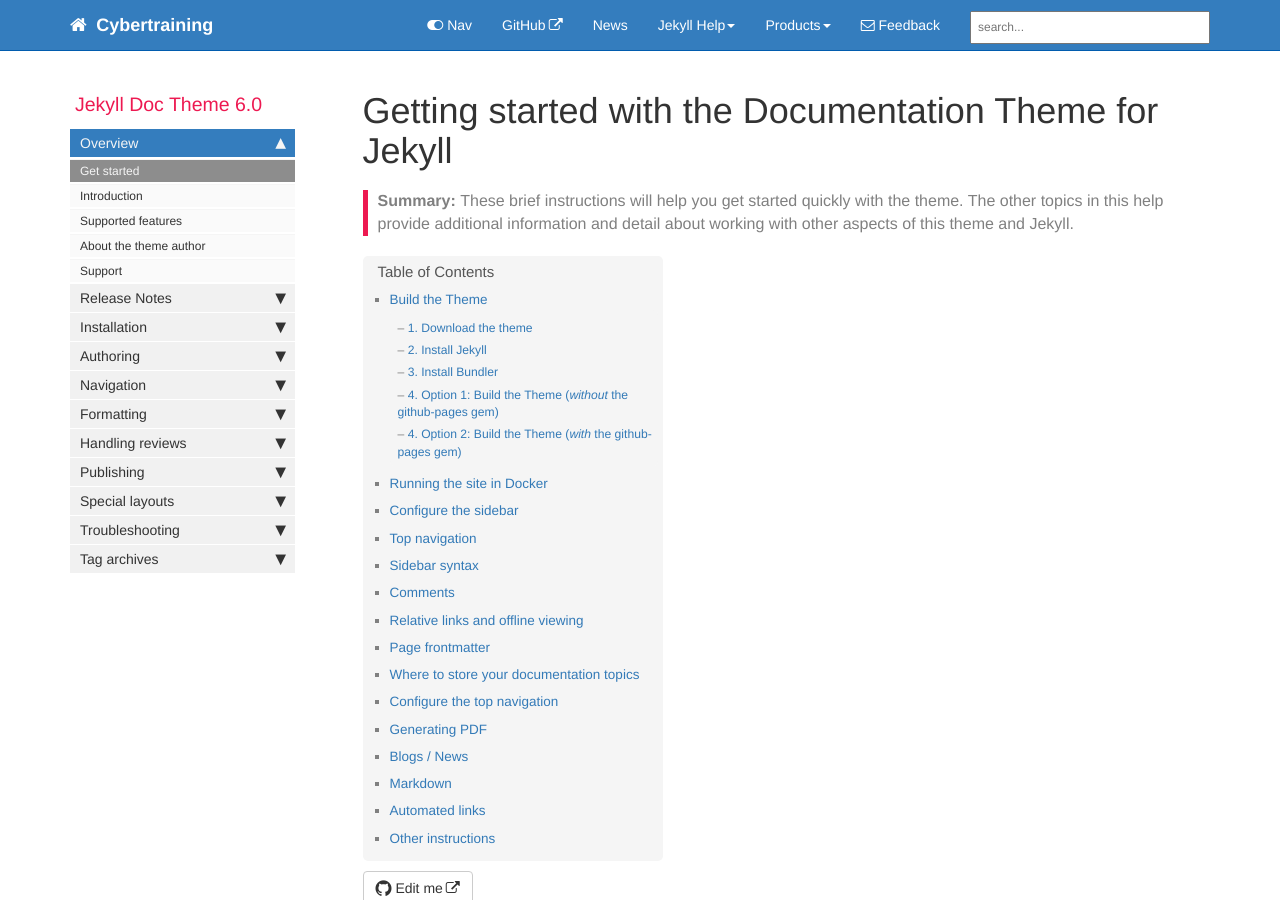
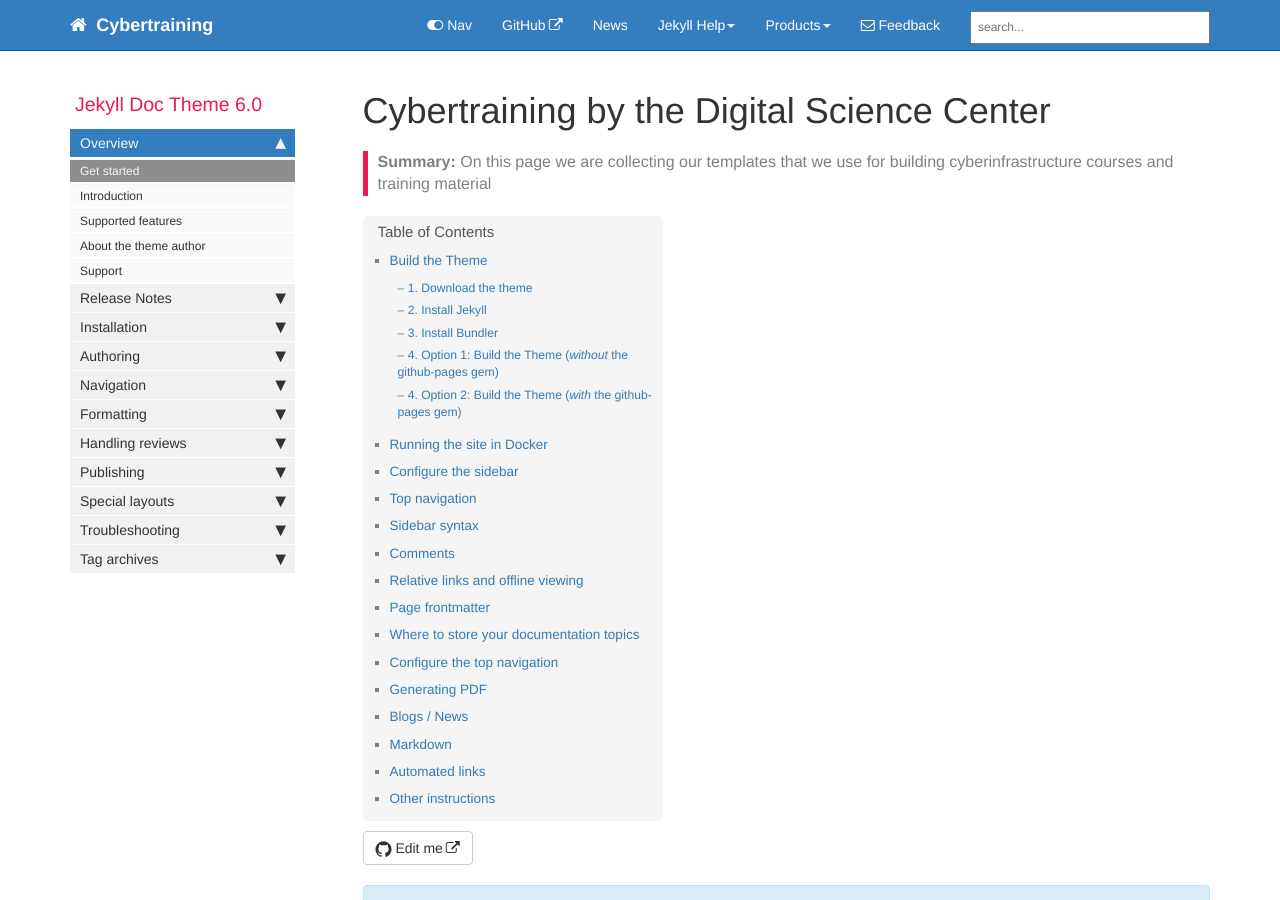
Before and after one commit to cybertraining-dsc/course, a Jekyll site: the page built from docs/index.md, in a window 1280 px wide and 900 px high. Built offline with Jekyll 4.4.1, drawn with Linux system fonts in a browser that asks for light colours; comment, search, counter and statistics services are not loaded.

Commit message:
modify some small content

```diff
--- a/docs/index.md
+++ b/docs/index.md
@@ -1,10 +1,10 @@
 ---
-title: "Getting started with the Documentation Theme for Jekyll"
-keywords: sample homepage
+title: "Cybertraining by the Digital Science Center"
+keywords: cloud cyberinfrastructure jupyter deep-learning
 tags: [getting_started]
 sidebar: mydoc_sidebar
 permalink: index.html
-summary: These brief instructions will help you get started quickly with the theme. The other topics in this help provide additional information and detail about working with other aspects of this theme and Jekyll.
+summary: On this page we are collecting our  templates that we use for building cyberinfrastructure courses and training material
 ---
 
 {% include note.html content="If you're cloning this theme, you're probably writing documentation of some kind. I have a blog on technical writing here called <a alt='technical writing blog' href='http://idratherbewriting.com'>I'd Rather Be Writing</a>. If you'd like to stay updated with the latest trends, best practices, and other methods for writing documentation, consider <a href='https://tinyletter.com/tomjoht'>subscribing</a>. I also have a site on <a href='http://idratherbewriting.com/learnapidoc'>writing API documentation</a>." %}
```
